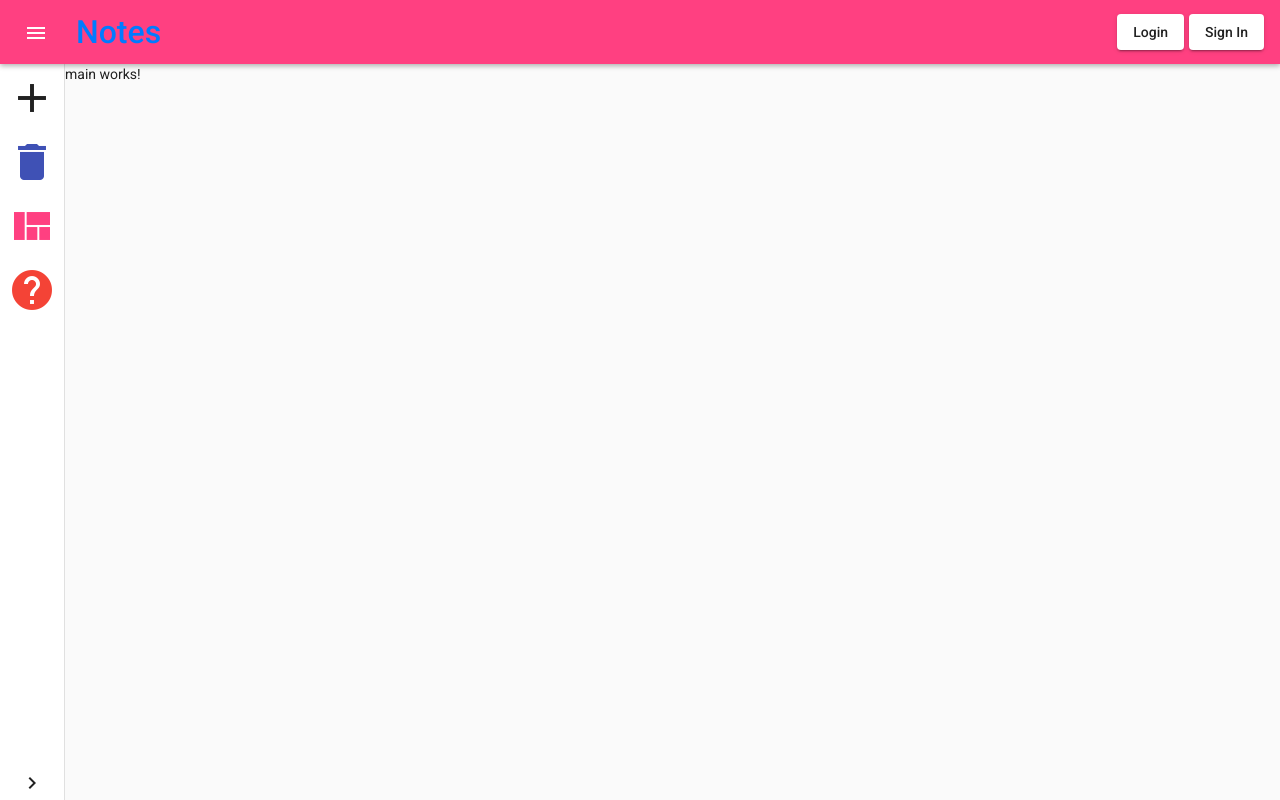
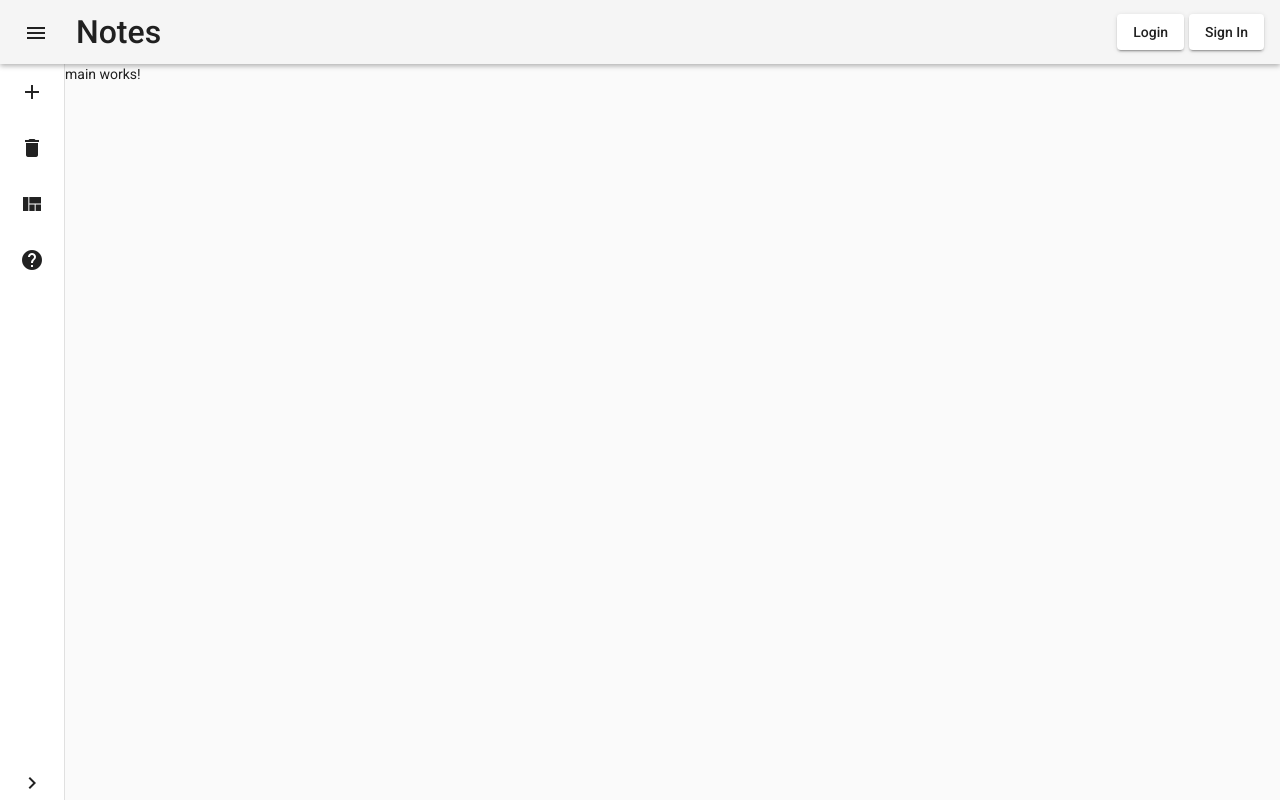
Before and after one commit to Mohit0233/notes-angular-firebase, an Angular app: page / in a window 1280 px wide. Built offline with nearby package versions, Linux system fonts and the light colour scheme.

Commit message:
commit 6

```diff
--- a/src/app/app.component.html
+++ b/src/app/app.component.html
@@ -1,4 +1,2 @@
-<app-navbar (valueChange)='sb.toggleCustom($event)'></app-navbar>
-<app-sidebar #sb></app-sidebar>
-
 <router-outlet></router-outlet>
+<!--Router main component is navbarComponent there u will see the router link [routerLink]="/" which connects to it-->
--- a/src/app/app.module.ts
+++ b/src/app/app.module.ts
@@ -47,8 +47,7 @@ import { MatTreeModule } from '@angular/material/tree';
 import { FormsModule, ReactiveFormsModule } from '@angular/forms';
 import {MAT_FORM_FIELD_DEFAULT_OPTIONS} from '@angular/material/form-field';
 
-
-import { AppRoutingModule } from './app-routing.module';
+import { Routes, RouterModule } from '@angular/router'; // CLI imports router
 import { AppComponent } from './app.component';
 import { NavbarComponent, DialogComponent } from './navbar/navbar.component';
 import { SidebarComponent } from './sidebar/sidebar.component';
@@ -56,6 +55,13 @@ import { SigninComponent } from './signin/signin.component';
 import { LoginComponent } from './login/login.component';
 import { MainComponent } from './main/main.component';
 
+
+
+const routes: Routes = [
+  { path: '', component: NavbarComponent },//this is the main router opens when init shown by router-outlet
+  { path: 'login', component: NavbarComponent },
+  { path: 'signin', component: NavbarComponent },
+]; // sets up routes constant where you define your routes
 
 @NgModule({
   declarations: [
@@ -113,12 +119,13 @@ import { MainComponent } from './main/main.component';
     MatTreeModule,
     PortalModule,
     ScrollingModule,
-    AppRoutingModule,
     FormsModule,
     ReactiveFormsModule,
+    RouterModule.forRoot(routes)
 
 
   ],
+  exports: [RouterModule],
   providers: [
     { provide: MAT_FORM_FIELD_DEFAULT_OPTIONS, useValue: { appearance: 'fill' } },
   ],
--- a/src/app/navbar/navbar.component.css
+++ b/src/app/navbar/navbar.component.css
@@ -11,6 +11,7 @@
 }
 .a-menu {
   padding-left: 20px;
+  text-decoration: none;
 }
 .h1-menu {
   font-size: 32px;
--- a/src/app/navbar/navbar.component.html
+++ b/src/app/navbar/navbar.component.html
@@ -1,13 +1,23 @@
-<mat-toolbar color="accent" mat-toolbar>
-    <button mat-icon-button (click)="valueChanged()">
+<mat-toolbar mat-toolbar [routerLink]="['/']">
+    <!--this is the main router link which opens as default when app.component.html calls router-outlet -->
+    <button mat-icon-button (click)="flag = !flag ; value()">
+        <!--(click)="flag= !flag" this is the property which i want to send to the child component (sidenav component)-->
         <mat-icon>menu</mat-icon>
     </button>
-    <a class="a-menu"[routerLink]="['/']" color="primary">
+    <a class="a-menu">
         <h1 class="h1-menu">Notes</h1>
     </a>
     <span class="example-spacer"></span>
-    <button mat-raised-button (click)="openDialog(0)">Login</button>
+
+    <button mat-raised-button routerLink="/login" (click)="openDialog(0)">Login</button>
+    <!--routerlink not working properly-->
     &nbsp;
-    <button mat-raised-button (click)="openDialog(1)">Sign In</button>
+    <button mat-raised-button routerLink="/signin" (click)="openDialog(1)">Sign In</button>
+    <!--routerlink not working properly-->
 
 </mat-toolbar>
+
+<!--app-navbar (valueChange)='sb.toggleCustom($event)'></app-navbar-->
+<!--this is nothing-->
+
+<app-sidebar></app-sidebar>
--- a/src/app/navbar/navbar.component.ts
+++ b/src/app/navbar/navbar.component.ts
@@ -1,7 +1,6 @@
 import { Component, OnInit, Output, EventEmitter, Inject } from '@angular/core';
 import { MAT_DIALOG_DATA } from '@angular/material/dialog';
 import { MatDialog } from '@angular/material/dialog';
-import { FormControl } from '@angular/forms';
 
 @Component({
   selector: 'app-navbar',
@@ -10,16 +9,22 @@ import { FormControl } from '@angular/forms';
 })
 export class NavbarComponent implements OnInit {
 
+
+  //Dialog init
   constructor(public dialog: MatDialog) { }
 
+// useless code but don't remove please
+//  @Output() valueChange = new EventEmitter();
+//  flag = true;
+//  valueChanged() { // You can give any function name
+//    console.log("Emitter emitting");
+//    this.flag = !this.flag;
+//    this.valueChange.emit(this.flag);
+//  }
 
-  @Output() valueChange = new EventEmitter();
-  flag = true;
-  valueChanged() { // You can give any function name
-    this.flag = !this.flag;
-    this.valueChange.emit(this.flag);
-  }
+  flag: boolean;
 
+  //dialog properties for init dialog
   openDialog(tabvalue: number) {
     console.log(tabvalue);
     const dialogRef = this.dialog.open(DialogComponent, {
@@ -31,10 +36,19 @@ export class NavbarComponent implements OnInit {
     });
   }
 
+  //just to see whether the value of flag is changing when clicked on Menu button
+  value() {
+    console.log(this.flag);
+  }
+
+  //Init the value of flag here
   ngOnInit(): void {
+    this.flag = true;
   }
 
 }
+
+// Instead of dialog.component.ts i just appended it here because it's is shown in official docs of Angular
 @Component({
   selector: 'dialog-dialog',
   templateUrl: 'dialog.component.html',
--- a/src/app/sidebar/sidebar.component.css
+++ b/src/app/sidebar/sidebar.component.css
@@ -1,33 +1,34 @@
-.example-container {
-    width: 100%;
-    height: 100%;
-    padding-top: 64px;
+.sidenav-container {
+  height: 100%;
+}
+
+.sidenav {
+  flex: 1, auto;
+}
+
+.sidenav .mat-toolbar {
+  background: inherit;
+}
+
+.mat-toolbar.mat-primary {
+  position: sticky;
+  top: 0;
+  z-index: 1;
+}
+
+  .sidenav-content {
+    top: 64px;
   }
 
-  .example-sidenav-content {
-    height: 100%;
-  }
+  .icon {
 
-  .example-sidenav {
-    top: 64px;
-    flex: 1, auto;
-  }
-  .flex-container {
-    display: flex;
-    flex-flow: column;
-    align-items: center;
-  }
-  .icon {
-    width: 64px;
-    height: 64px;
-    font-size: 48px;
-  }
-  .sp-text {
-    font-size: 16px;
-    padding-right: 20px;
+    font-size: 40px;
   }
   .bt {
-    width:100%;
+    width: 100%;
     position:absolute;
     bottom:0;
   }
+  .mat-list-item-content {
+
+  }
--- a/src/app/sidebar/sidebar.component.html
+++ b/src/app/sidebar/sidebar.component.html
@@ -1,37 +1,38 @@
-<mat-drawer-container class="example-container" autosize>
+<mat-sidenav-container class="sidenav-container" autosize><!--autosize is used to extend sidenav-->
 
-
-  <mat-drawer #drawer id="drawer" class="example-sidenav" mode="side" opened >
-    <div  class="flex-container" [ngStyle]="{ 'align-items':showFiller ? 'stretch' : 'center' }">
-      <div>
-        <button mat-icon-button class="icon">
-          <mat-icon [inline]="true">add</mat-icon>
-        </button>
-        <span class="sp-text" *ngIf="showFiller">Add New</span>
-      </div>
-      <div>
-        <button mat-icon-button class="icon" color="primary">
-          <mat-icon [inline]="true">delete</mat-icon>
-        </button>
-        <span class="sp-text" *ngIf="showFiller">Delete</span>
-      </div>
-      <div>
-        <button mat-icon-button class="icon" color="accent">
-          <mat-icon [inline]="true">view_quilt</mat-icon>
-        </button>
-        <span class="sp-text" *ngIf="showFiller">Change Layout</span>
-      </div>
-      <div>
-        <button mat-icon-button class="icon" color="warn">
-          <mat-icon [inline]="true">help</mat-icon>
-        </button>
-        <span class="sp-text" *ngIf="showFiller">Guide</span>
-      </div>
+<!--in below all the property are pasted very complex-->
+  <mat-sidenav id="drawer"  #drawer class="sidenav" fixedInViewport
+  [attr.role]="(isHandset$ | async) ? 'dialog' : 'navigation'"
+  [mode]="(isHandset$ | async) ? 'over' : 'side'"
+  [opened]="(isHandset$ | async) === false">
+  <mat-toolbar>M</mat-toolbar>
+    <mat-nav-list   style="padding: 0px">
+      <div class="mat-list-item-content" >
+      <a mat-list-item href="#">
+          <mat-icon matListIcon class="icon">add</mat-icon>
+        <span matLine class="sp-text" *ngIf="showFiller">Add New</span>
+      </a>
     </div>
-    <button (click)="showFiller = !showFiller" class="bt"mat-button>
+      <a mat-list-item href="#">
+        <mat-icon matListIcon class="icon">delete</mat-icon>
+      <span matLine class="sp-text" *ngIf="showFiller">Delete</span>
+    </a>
+      <a mat-list-item href="#">
+          <mat-icon matListIcon class="icon">view_quilt</mat-icon>
+        <span matLine class="sp-text" *ngIf="showFiller">Change Layout</span>
+      </a>
+      <a mat-list-item href="#">
+          <mat-icon matListIcon class="icon">help</mat-icon>
+        <span matLine class="sp-text" *ngIf="showFiller">Guide</span>
+      </a>
+    </mat-nav-list>
+    <button (click)="showFiller = !showFiller" class="bt" mat-button>
       <mat-icon aria-hidden="false" >{{ showFiller ? 'chevron_left' : 'chevron_right'}}</mat-icon>
     </button>
-  </mat-drawer>
-  <app-main class="example-sidenav-content"></app-main>
+  </mat-sidenav>
 
-</mat-drawer-container>
+  <mat-sidenav-content class="sidenav-content">
+    <app-main></app-main>
+    <!--button mat-button (click)="chg()">Toggle</button-->
+  </mat-sidenav-content>
+</mat-sidenav-container>
--- a/src/app/sidebar/sidebar.component.ts
+++ b/src/app/sidebar/sidebar.component.ts
@@ -1,23 +1,43 @@
-import { Component, OnInit, ViewChild } from '@angular/core';
+import { Component, OnInit, ViewChild, Input, OnChanges, SimpleChanges } from '@angular/core';
 import { MatSidenav } from '@angular/material/sidenav';
+import { BreakpointObserver, Breakpoints } from '@angular/cdk/layout';
+import { Observable } from 'rxjs';
+import { map, shareReplay } from 'rxjs/operators';
 
 @Component({
   selector: 'app-sidebar',
   templateUrl: './sidebar.component.html',
   styleUrls: ['./sidebar.component.css']
 })
-export class SidebarComponent implements OnInit {
+export class SidebarComponent implements OnChanges {
+
+  // show filter is used to extend the sidenav
   showFiller = false;
-  tt = true;
+
+  // it's like document.getElementById("drawer") and name it sidenav
   @ViewChild('drawer') sidenav: MatSidenav;
-  constructor() { }
 
-  toggleCustom( t) {
-    console.log(t);
-    this.sidenav.toggle();
+  //BreakpointObserver is a property use by isHandset$ to do it's functioning
+  constructor(private breakpointObserver: BreakpointObserver) { }
+
+
+  // Trying to toggle sidenav when there is a change in flag value of parent component (navbar)
+  ngOnChanges(changes: SimpleChanges) {
+    for (let propName in changes) {
+      if (propName === 'flag')
+        this.sidenav.toggle();
+    }
   }
 
-  ngOnInit(): void {
-  }
+  // This is made to test that sidenav.toggle() works or not
+  //chg() {
+  //  this.sidenav.toggle();
+  //}
 
+  //For making sidebar responsible isHandset$ is a Observable used when there is any change is the width (Laptop width, Mobile width) it changes properties of sidebar
+  isHandset$: Observable<boolean> = this.breakpointObserver.observe(Breakpoints.Handset)
+    .pipe(
+      map(result => result.matches),
+      shareReplay()
+    );
 }
```
